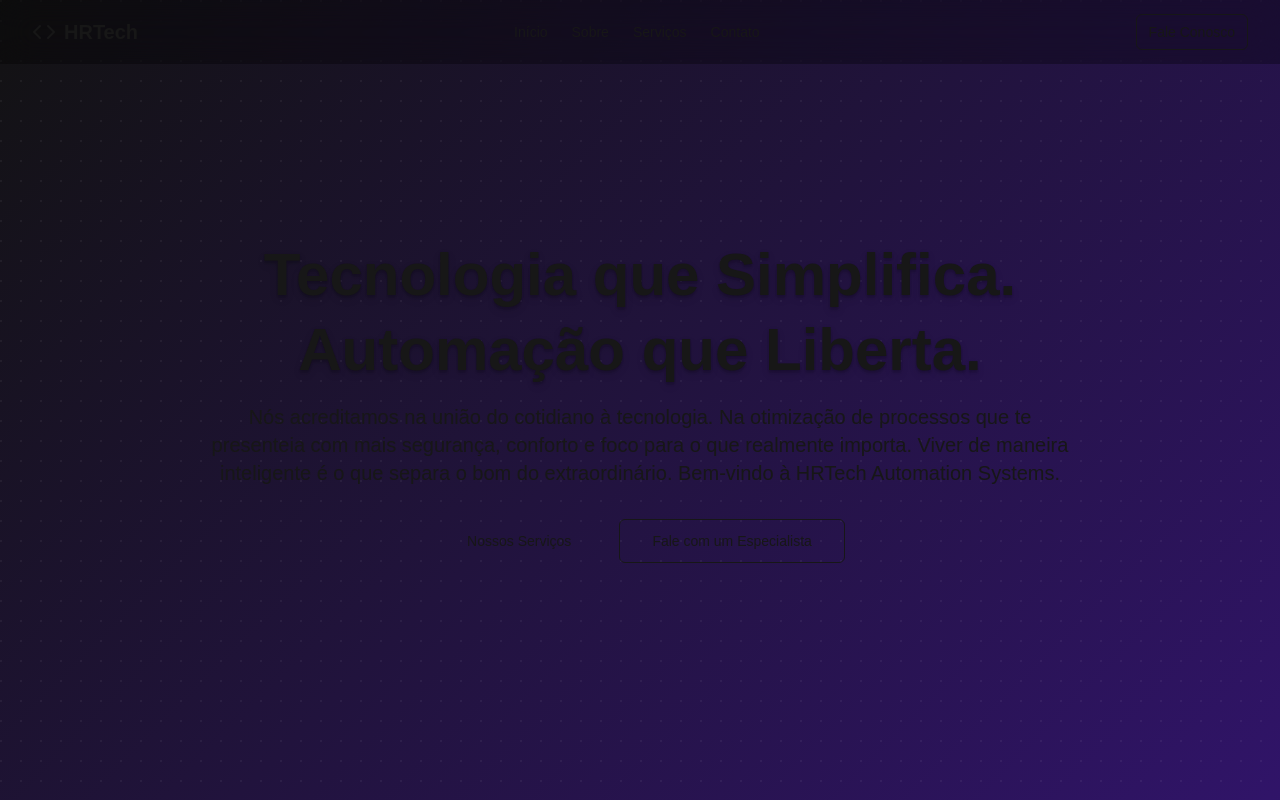
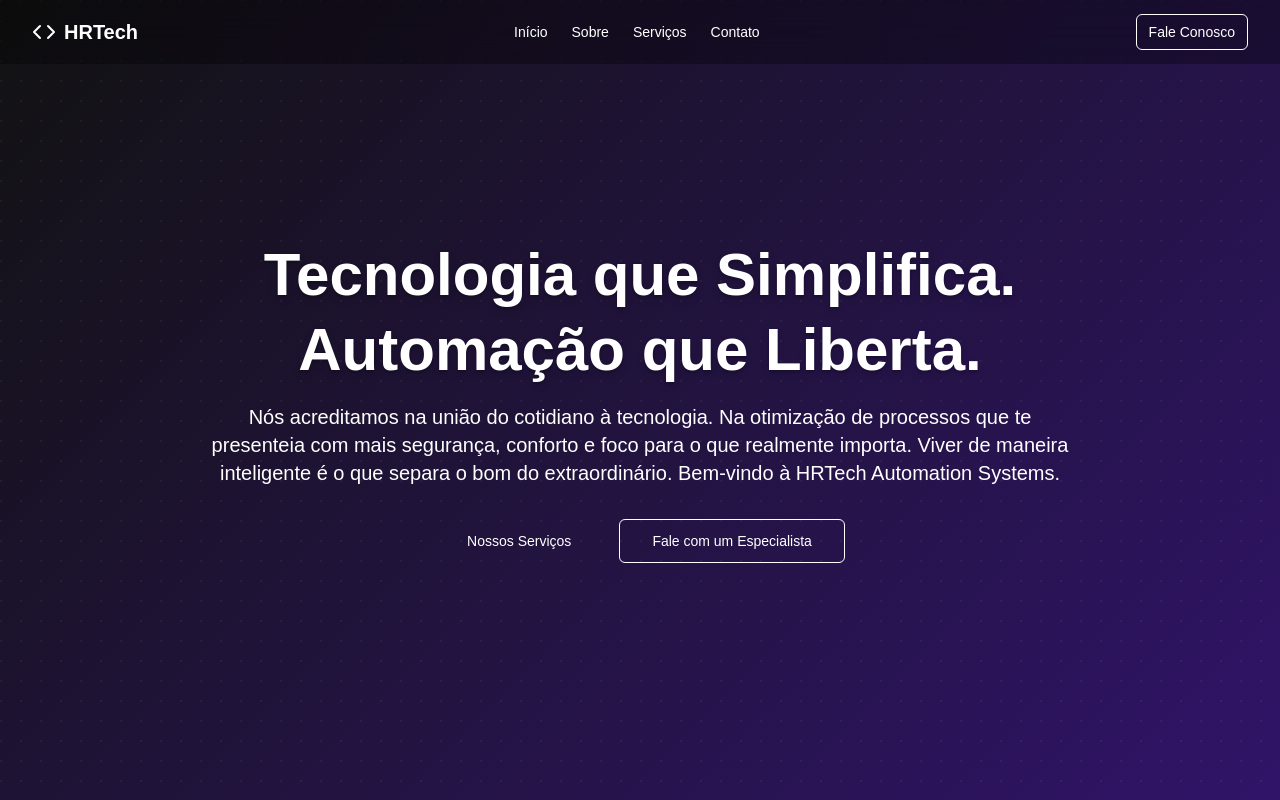
Before and after one commit to HenriqueRavazzi/hrtech-website, a Next.js app: page / in a window 1280 px wide. Shown: the top 800 px of the page. Built offline with nearby package versions, Linux system fonts and the light colour scheme.

Commit message:
fix: Corrige a cor do texto no corpo, removendo !important da variável de cor e aplicando-o em um novo bloco

```diff
--- a/app/globals.css
+++ b/app/globals.css
@@ -24,8 +24,12 @@
 
 body {
   background: var(--background);
-  color: var(--foreground) !important;
+  color: var(--foreground);
   font-family: Arial, Helvetica, sans-serif;
+}
+
+body {
+  color: #fff !important;
 }
 
 .animated-gradient {
```
